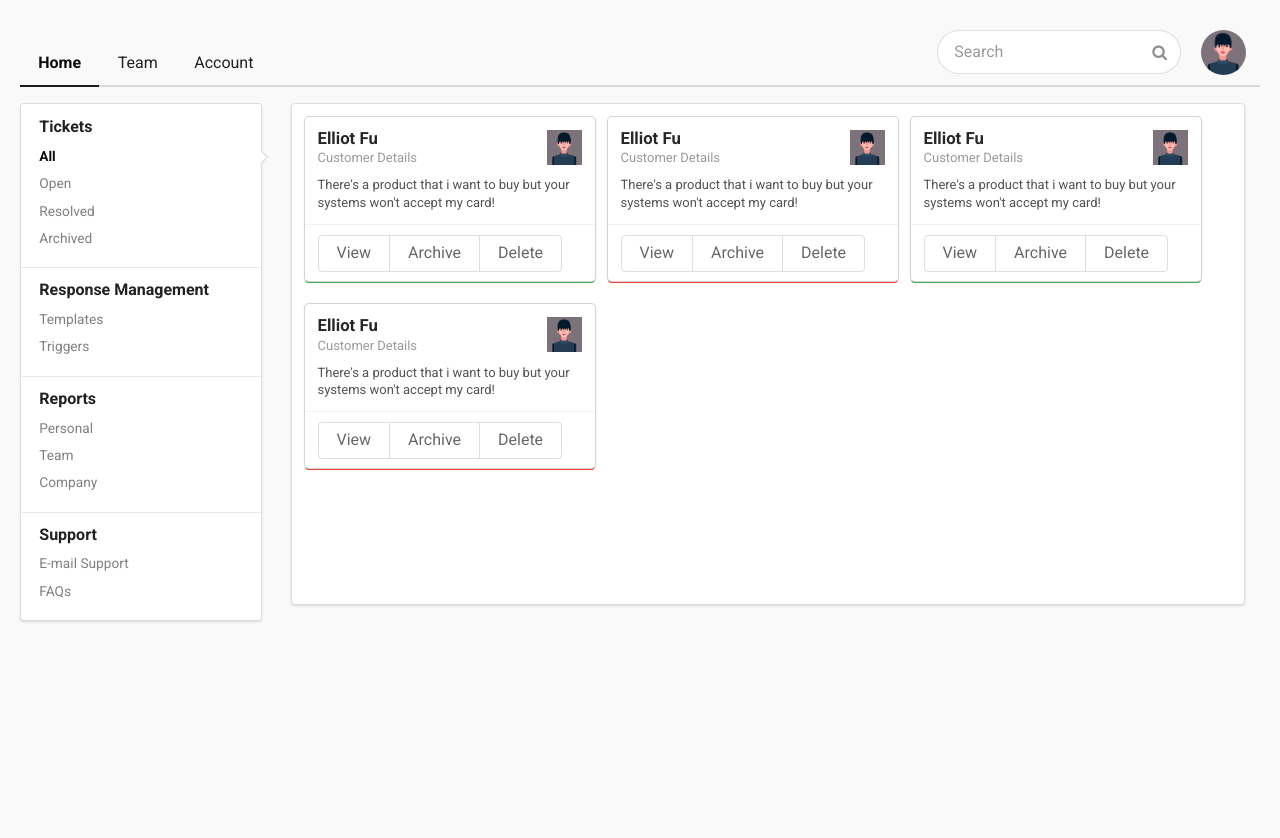
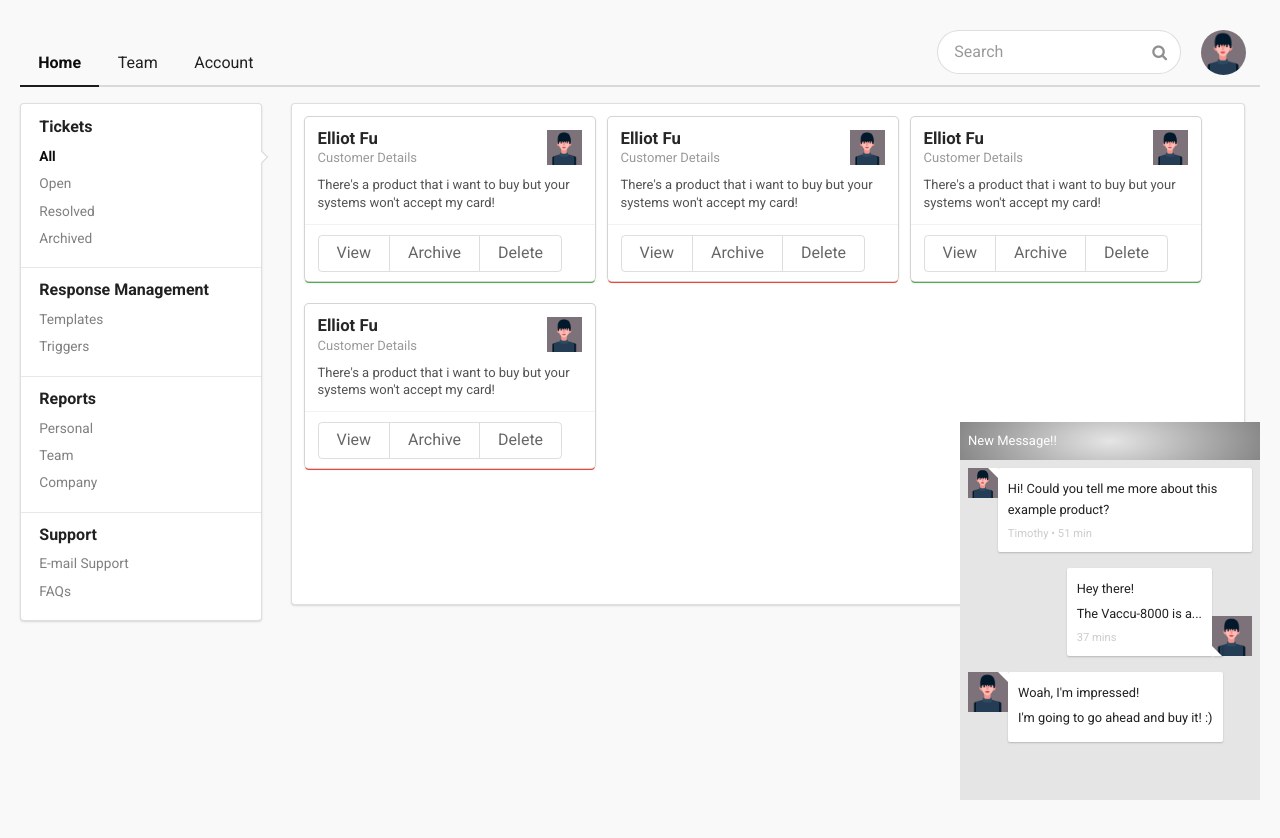
Before and after one commit to hiteshjoshi/Frontend, a plain HTML site: page index.html in a window 1280 px wide. Drawn offline with Linux system fonts and the light colour scheme; a script that the page names is missing.

Commit message:
Add chat box

```diff
--- a/index.html
+++ b/index.html
@@ -7,10 +7,11 @@
     <meta charset="utf-8">
 	<!--Stylesheets-->
 	<link rel="stylesheet" type="text/css" href="semantic/dist/semantic.min.css">
-	<link rel="stylesheet" type="text/css" href="semantic/dist/base.css">
+	<link rel="stylesheet" type="text/css" href="src/base.css">
 	<!--Scripts-->
 	<script src="external/jquery.js"></script>
 	<script src="semantic/dist/semantic.min.js"></script>
+  <script src="http://cdnjs.cloudflare.com/ajax/libs/mithril/0.2.0/mithril.min.js"></script>
 	<title>Ask Parrot</title>
 </head>
 <body style="padding: 20px;">
@@ -30,7 +31,46 @@
   			<img class="ui avatar image" src="img/user.png" style="height: 45px; width:auto;">
     	</div>
     </div>
-    <!--Home Page-->
+    <!--Chat Box-->
+<section class="chat">
+  <header class="top-bar">
+    <div class="left">
+      <p>New Message!!</p>
+    </div>
+  </header>
+  <ol class="discussion">
+    <li class="other">
+      <div class="avatar">
+        <img src="img/user.png" />
+      </div>
+      <div class="messages">
+        <p>Hi! Could you tell me more about this example product?</p>
+        <time datetime="2009-11-13T20:00">Timothy • 51 min</time>
+      </div>
+    </li>
+    <li class="self">
+      <div class="avatar">
+        <img src="img/user.png" />
+      </div>
+      <div class="messages">
+        <p>Hey there!</p>
+        <p>The Vaccu-8000 is a...</p>
+        <time datetime="2009-11-13T20:14">37 mins</time>
+      </div>
+    </li>
+    <li class="other">
+      <div class="avatar">
+        <img src="img/user.png" />
+      </div>
+      <div class="messages">
+        <p>Woah, I'm impressed!</p>
+        <p>I'm going to go ahead and buy it! :)</p>
+      </div>
+    </li>
+  </ol>
+
+</section>
+
     <!--semantic grid start-->
     <div class="ui grid">
     	<!--vertical menu-->
@@ -235,6 +275,7 @@
         </div>
    		 </div>
     <!--semantic grid end-->
-
+<!--End Scripts-->
+<script src="src/base.js"></script>
 </body>
 </html>
--- /dev/null
+++ b/src/base.js
@@ -0,0 +1,15 @@
+$('.special.cards .image').dimmer({
+  on: 'hover'
+})
+
+var m = require("mithril");
+
+function layout() {
+  return m("div", {class:"container"}, [
+          m("div", {id:"header"}, "This is the header"),
+          m("main", {id:"content"}, "This is the content"),
+          m("footer", {id:"footer"}, "This is the footer")
+         ]);
+}
+
+m.render(document.body, layout());
--- /dev/null
+++ b/src/base.scss
@@ -0,0 +1,141 @@
+$color-chat-green: #7dce9f;
+
+.chrome-remove-outline{
+	&:focus{
+		outline: none;
+	}
+}
+#responseManagement{
+	display: none;
+}
+#triggers{
+	display: none;
+}
+#link{
+	display: none;
+}
+
+.chat{
+  	width: 300px;
+  	margin: auto;
+  	position: absolute;
+  	z-index: 1;
+  	right: 20px;
+	bottom: 0;
+}
+
+.top-bar {
+  background: #cccccc;
+  color: white;
+  padding: 0.5rem;
+  position: relative;
+  overflow: hidden;
+  h1 {
+    display: inline;
+    font-size: 1.1rem;
+  }
+  .left {
+    float: left;
+  }
+  > * {
+    position: relative;
+  }
+  &::before {
+    content: "";
+    position: absolute;
+    top: -100%;
+    left: 0;
+    right: 0;
+    bottom: -100%;
+    opacity: 0.25;
+    background: radial-gradient(white, black);
+    animation: pulse 1s ease alternate infinite;
+  }
+  &:hover{
+  	cursor: pointer;
+  }
+}
+
+.discussion {
+  list-style: none;
+  background: #e5e5e5;
+  margin: 0;
+  padding: 0 0 50px 0; // finality
+  li {
+    padding: 0.5rem;
+    overflow: hidden;
+    display: flex;
+  }
+  .avatar {
+    width: 40px;
+    position: relative;
+    img {
+      display: block;
+      width: 100%;
+    }
+  }
+}
+
+.other {
+  .avatar {
+    &:after {
+      content: "";
+      position: absolute;
+      top: 0;
+      right: 0;
+      width: 0;
+      height: 0;
+      border: 5px solid white;
+      border-left-color: transparent;
+      border-bottom-color: transparent;
+    }
+  }
+}
+
+.self {
+  justify-content: flex-end;
+  align-items: flex-end;
+  .messages {
+    order: 1;
+    border-bottom-right-radius: 0; // weird shadow fix
+  }
+  .avatar {
+    order: 2;
+    &:after {
+      content: "";
+      position: absolute;
+      bottom: 0;
+      left: 0;
+      width: 0;
+      height: 0;
+      border: 5px solid white;
+      border-right-color: transparent;
+      border-top-color: transparent;
+      box-shadow: 1px 1px 2px rgba(black, 0.2);
+    }
+  }
+}
+
+.messages {
+  background: white;
+  padding: 10px;
+  border-radius: 2px;
+  box-shadow: 0 1px 2px rgba(black, 0.2);
+  p {
+    font-size: 0.8rem;
+    margin: 0 0 0.2rem 0;
+  }
+  time {
+    font-size: 0.7rem;
+    color: #ccc;
+  }
+}
+.chat-input{
+	width: 300px;
+	height: 40px;
+}
+//New message animation.
+@keyframes pulse {
+  from { opacity: 0; }
+  to { opacity: 0.5; }
+}
--- /dev/null
+++ b/src/components/tickets/tickets.controller.js
@@ -0,0 +1,5 @@
+
+'use strict';
+
+//Global modules
+var m = require('mithril');
```
Also changed, not shown: team.html (+2 -1 lines), src/base.css (added), src/components/templates/templates.controller.js (added), src/components/templates/templates.view.js (added), src/components/templates/templates.view.jsx (added), src/components/tickets/tickets.view.js (added), src/components/tickets/tickets.view.jsx (added), 2 other files.
